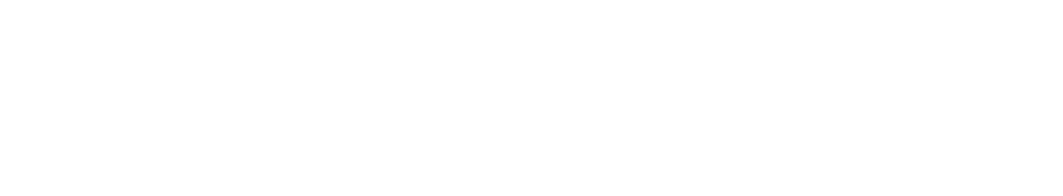
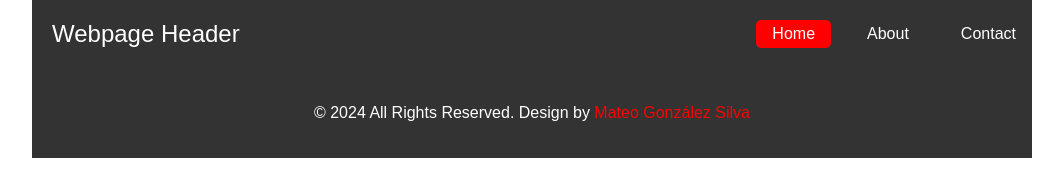
Before and after one commit to mateo-gonzalez-silva/my_first_web_page_2024, a plain HTML site: page index.html in a window 1280 px wide. Shown: the whole page, without its empty margins (108-1171 px from the left). Drawn offline with Linux system fonts and the light colour scheme.

Commit message:
Adding header and footer in html file, styles are included too

```diff
--- a/index.html
+++ b/index.html
@@ -16,8 +16,95 @@
     <title>Fundamentals of Computer Engineering</title>
 
     <style>
+        body {
+            margin: 0;
+            font-family: Arial, sans-serif;
+            display: flex;
+            flex-direction: column;
+            align-items: center;
+        }
+
+        .container {
+            max-width: 1000px;
+            width: 100%;
+            margin: 0 auto;
+        }
+
+        header {
+            background-color: #333;
+            color: white;
+            padding: 20px 0;
+            text-align: center;
+        }
+
+        .header-content {
+            display: flex;
+            justify-content: space-between;
+            align-items: center;
+        }
+
+        .header-title {
+            font-size: 1.5rem;
+            padding-left: 20px;
+        }
+
+        nav {
+            display: flex;
+            gap: 20px;
+        }
+
+        nav a {
+            color: white;
+            text-decoration: none;
+            font-size: 1rem;
+            padding: 5px 16px;
+            border-radius: 5px;
+            transition: background-color 0.3s;
+        }
+
+        nav a:hover {
+            background-color: #555;
+        }
+
+        nav a.active {
+            background-color: red;
+            color: white;
+        }
+
+        .footer-section {
+            max-width: 1000px;
+            width: 100%;
+            background-color: #333;
+            color: white;
+            text-align: center;
+            padding: 20px 0;
+            margin-top: auto;
+        }
+
+        .footer-section a {
+            color: red;
+            text-decoration: none;
+        }
+
+        .footer-section a:hover {
+            text-decoration: underline;
+        }
     </style>
 </head>
 <body>
+    <header class="container">
+        <div class="header-content">
+            <div class="header-title">Webpage Header</div>
+            <nav>
+                <a href="#" class="active">Home</a>
+                <a href="#">About</a>
+                <a href="#">Contact</a>
+            </nav>
+        </div>
+    </header>
+
+    <footer class="footer-section">
+        <p>&copy; 2024 All Rights Reserved. Design by <a href="#">Mateo González Silva</a></p>
+    </footer>
 </body>
 </html>
```
Also changed, not shown: 1 other file.
